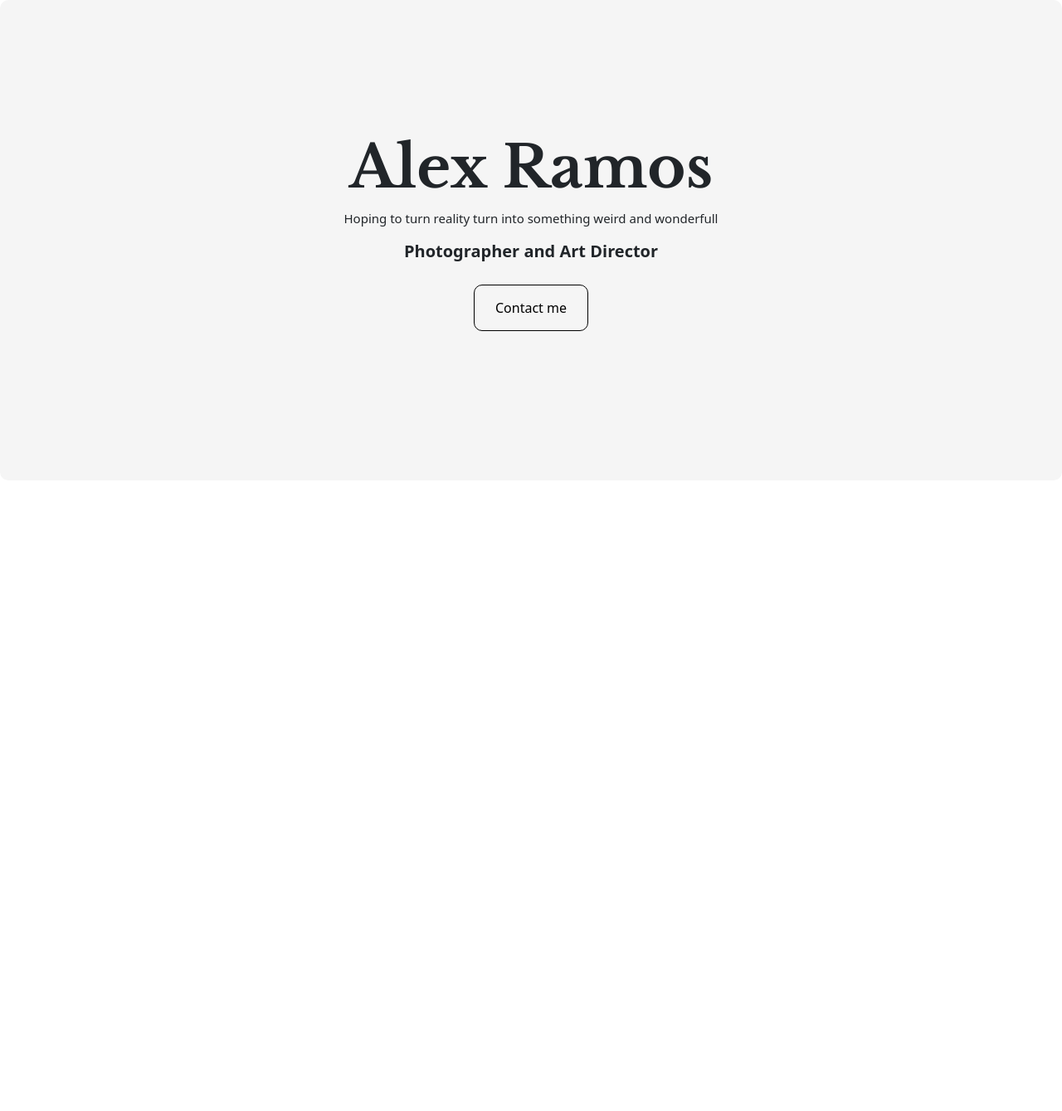
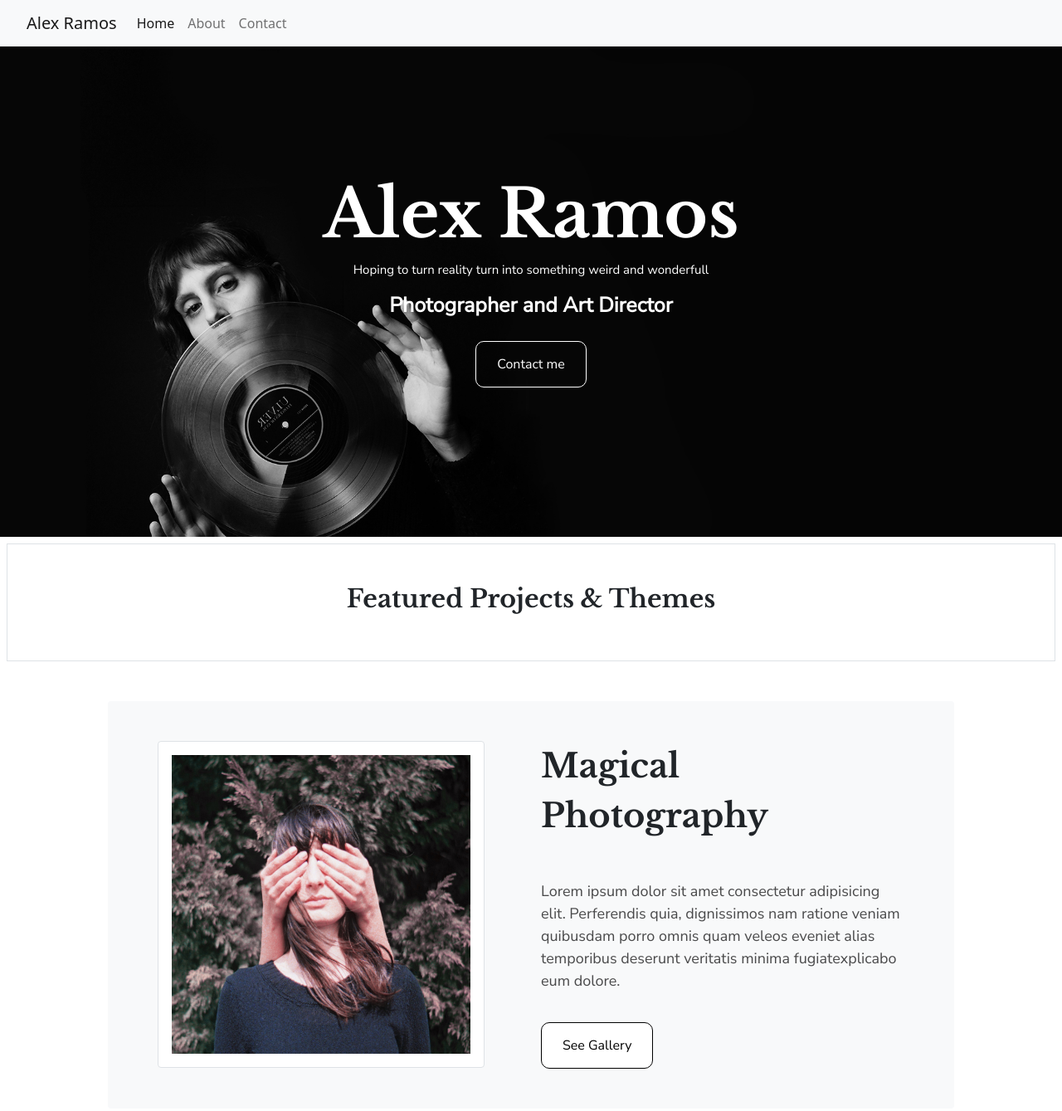
Before and after one commit to xramos17/photo-portfolio-app, a plain HTML site: page index.html in a window 1280 px wide. Shown: the whole page at 83% size. Before the commit the page ends 800 px from the top, so only its background shows below. Drawn offline with nearby package versions, Linux system fonts and the light colour scheme.

```diff
--- a/css/styles.css
+++ b/css/styles.css
@@ -1,50 +1,81 @@
-:root{
-    --title-font: 'Libre Baskerville', serif;
-    --secondary-font: font-family: 'Nunito Sans', sans-serif;
+:root {
+  --title-font: "Libre Baskerville", serif;
+  --secondary-font: "Nunito Sans", sans-serif;
 }
 
-.main{
-padding:160px 20px;
-background-color: whitesmoke;
-border-radius: 10px;
-
-
+body {
+  margin-top: 50px;
 }
 
-h1{
-    font-size:70px;
-    font-family: var(--title-font);
-
-
-}
-h3{
-    font-family: var(--secondary-font);
-    font-size: 20px;
-    font-weight: bold;
+.navbar {
+  padding-left: 20px;
 }
 
+.main {
+  padding: 160px 20px;
+  background-image: url("/img/photo-1.jpg");
+  background-size: cover;
+}
 
-p{
+h1 {
+  font-size: 80px;
+  font-family: var(--title-font);
+  color: white;
+}
+h3 {
+  font-family: var(--secondary-font);
+  font-size: 25px;
+  font-weight: bold;
+  color: white;
+}
 
+h2 {
+  font-size: 40px;
+  font-family: var(--title-font);
+  line-height: 1.5;
+}
+h4 {
+  font-family: var(--title-font);
+  font-size: 30px;
+}
+p {
+  color: white;
   font-family: var(--secondary-font);
   font-weight: light;
-font-size:15px;
-
+  font-size: 15px;
+}
+.p-port {
+  font-size: 18px;
+  color: #49494a;
+  font-family: var(--secondary-font);
 }
 
-.btn{
-
-border: 1px solid black;
-color:black;
+.main-button {
+  border: 1px solid white;
+  color: white;
   font-family: var(--secondary-font);
   font-weight: light;
-padding:15px 25px 15px 25px;
+  padding: 15px 25px 15px 25px;
   border-radius: 10px;
-margin:20px;
+  margin: 20px;
 }
 
-.btn:hover{
-color:white;
-background-color: black; ;
-border-color:black;
+.main-button:hover {
+  color: black;
+  background-color: white;
 }
+
+.secondary-button {
+  border: 1px solid black;
+  background-color: white;
+  color: black;
+  font-family: var(--secondary-font);
+  font-weight: light;
+  padding: 15px 25px 15px 25px;
+  border-radius: 10px;
+  margin-top: 20px;
+}
+
+.img-homepage {
+  max-width: 90%;
+}
--- a/index.html
+++ b/index.html
@@ -20,6 +20,31 @@
     <title>Homepage</title>
 </head>
 <body>
+
+<nav class="navbar navbar-expand-lg navbar-light bg-light fixed-top">
+    <div class="container-fluid">
+        <a class="navbar-brand" href="#">Alex Ramos</a>
+        <button class="navbar-toggler" type="button" data-bs-toggle="collapse" data-bs-target="#navbarNav"
+            aria-controls="navbarNav" aria-expanded="false" aria-label="Toggle navigation">
+            <span class="navbar-toggler-icon"></span>
+        </button>
+        <div class="collapse navbar-collapse" id="navbarNav">
+            <ul class="navbar-nav">
+                <li class="nav-item">
+                    <a class="nav-link active" aria-current="page" href="#">Home</a>
+                </li>
+                <li class="nav-item">
+                    <a class="nav-link" href="#">About</a>
+                </li>
+                <li class="nav-item">
+                    <a class="nav-link" href="#">Contact</a>
+                </li>
+
+            </ul>
+        </div>
+    </div>
+</nav>
+
     <div class="main text-center ">
     <h1 class=""> Alex Ramos  </h1>
 
@@ -27,8 +52,30 @@
 <p>Hoping to turn reality turn into something weird and wonderfull</p>
 <h3 class="">Photographer and Art Director</h3>
 
-<a href="#" class="btn ">Contact me</a>
+<a href="#" class="btn main-button">Contact me</a>
 </div>
 
+<div class="featured text-center p-5 border m-2">
+    <h4>Featured Projects & Themes </h3>
+</div>
+
+<div class="container">
+    <div class="row m-5 p-5 bg-light rounded">
+        <div class="col-6 "> <img src="/img/photo-2.JPG" alt="" class="img-fluid img-homepage img-thumbnail p-3"> </div>
+
+        <div class="col-6 pl-5">
+<h2 class="mb-5 text-start"> Magical Photography </h2>
+<p class="p-port">
+    Lorem ipsum dolor sit amet consectetur adipisicing elit. Perferendis quia, dignissimos nam ratione veniam quibusdam
+    porro omnis quam veleos eveniet alias temporibus deserunt veritatis minima fugiatexplicabo eum dolore.
+</p>
+<a href="#" class="btn btn-dark secondary-button">See Gallery </a>
+
+        </div>
+
+    </div>
+</div>
+
+</div>
 </body>
 </html>
```
Also changed, not shown: img/photo-1.jpg (added), img/photo-2.JPG (added), 1 other file. Lines whose indentation alone changed are shown as unchanged.
